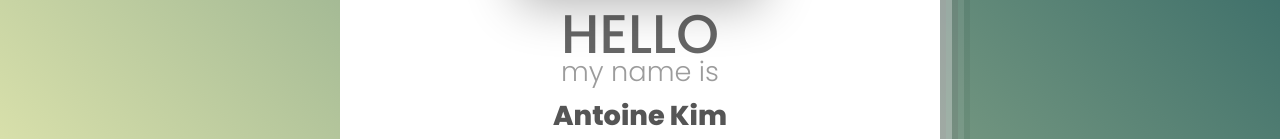
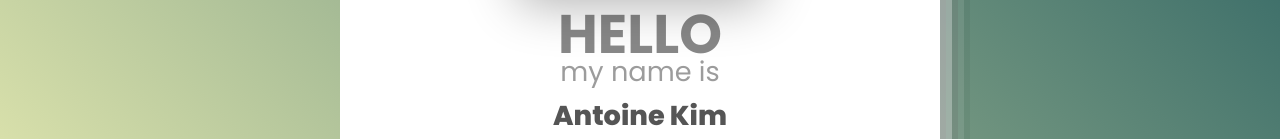
Before and after one commit to dim4k/antoine-kim, a plain HTML site: page index.html in a window 1280 px wide. Shown: the part 425-564 px from the top of the page. Drawn offline with Linux system fonts and the light colour scheme.

Commit message:
Change font opacity and height

```diff
--- a/public/css/style.css
+++ b/public/css/style.css
@@ -130,8 +130,8 @@ body
 .card .content .details h1
 {
     font-size:3.4em;
-    font-weight: 500;
-    color: #666;
+    font-weight: 700;
+    color: #888;
     transition: 0.5s;
     transform: translateY(0);
 }
@@ -152,7 +152,7 @@ body
 }
 .card .content .details h2 span
 {
-    font-weight: 300;
+    font-weight: 400;
     color: rgb(156, 156, 156);
     transition: 0.5s;
 }
```
